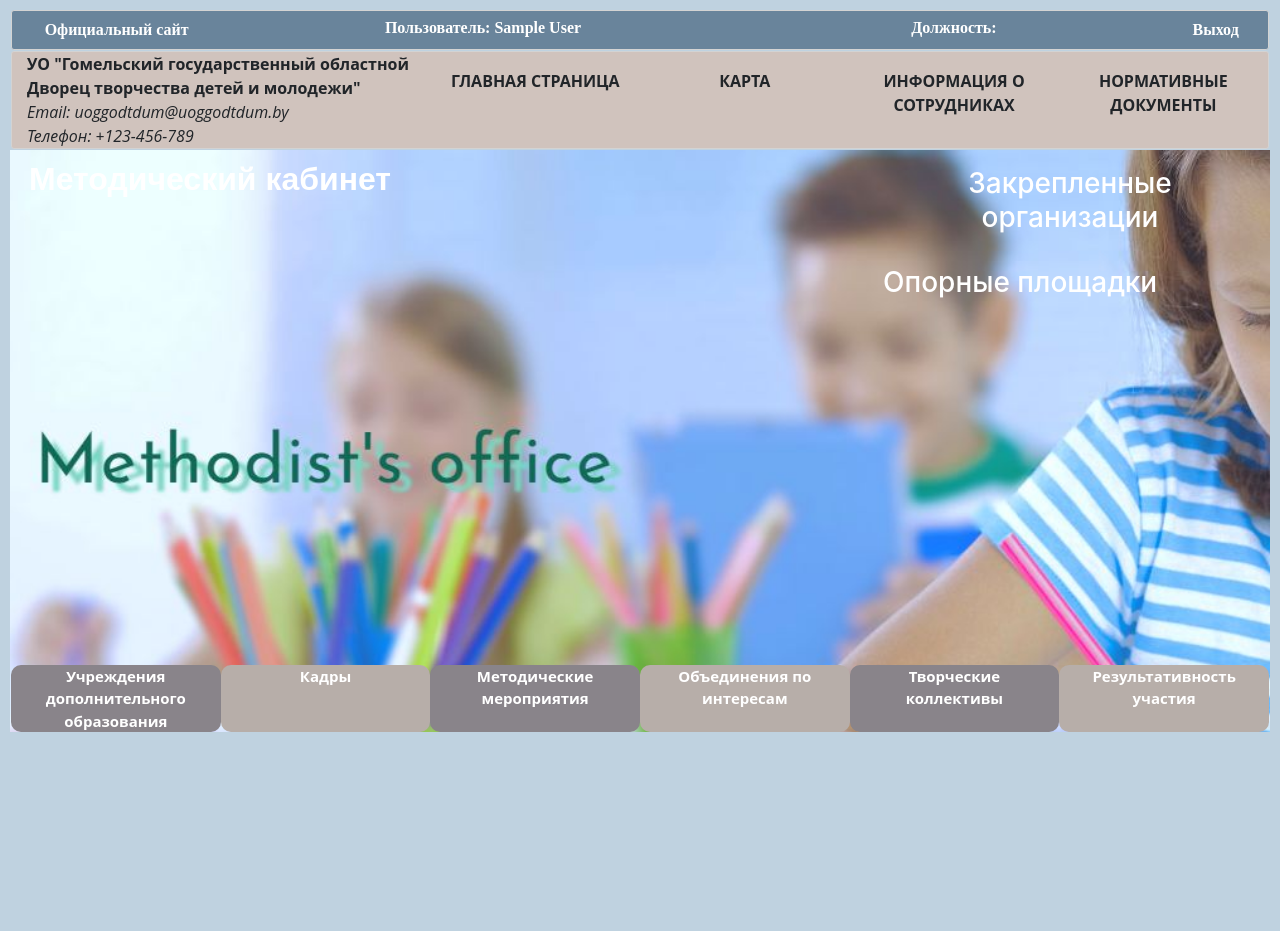
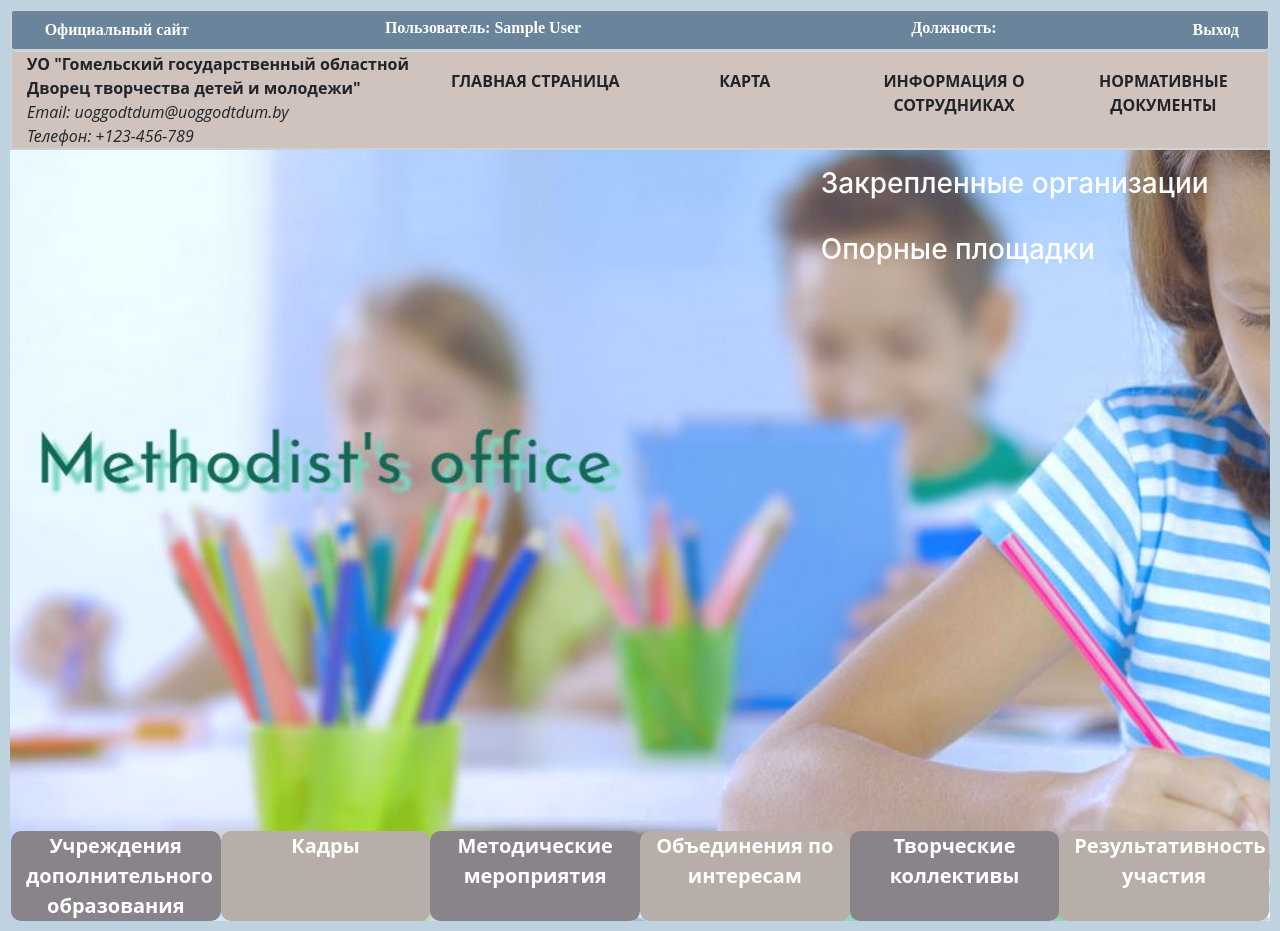
Before and after one commit to suph4rd/DDTProject, a Django app: page / in a window 1280 px wide. Before the commit the page ends 732 px from the top, so only its background shows below. Run offline with Django 3.2, Linux system fonts and the light colour scheme; the visitor is signed in with stand-in values (Sample User, id 1); some libraries are stand-ins or nearby versions.

Commit message:
fix: change styles

```diff
--- a/templates/core/general.html
+++ b/templates/core/general.html
@@ -56,14 +56,14 @@
     {% block content %}
         <div class="general-contect">
         <div class="row justify-content-between">
-            <h2 class="col-4 luminari center bolt" style="color: white;">Методический кабинет</h2>
+{#            <h2 class="col-4 luminari center bolt" style="color: white;">Методический кабинет</h2>#}
 
-            <div class="col-4">
+            <div style="margin-left: 63%">
                 <a class="btn center blot" style="color: white;" href="{% url 'list_organization_view' %}"><h3>Закрепленные организации</h3></a> <br>
                 <a class="btn center bolt" style="color: white;" href="{% url 'support_platform' %}"><h3>Опорные площадки</h3></a>
             </div>
         </div>
-            <div class="row" style="margin-top: 350px; margin-left: 1px; margin-right: 1px">
+            <div class="row" style="margin-top: 550px; margin-left: 1px; margin-right: 1px">
                 <a class="col-2 col-general" style="background-color: #89848a;" href="{% url 'udo_view' %}">
                     Учреждения дополнительного образования
                 </a>
@@ -135,7 +135,7 @@
             font-weight: bold;
             font-family: 'Open Sans';
             text-align: center;
-            font-size: 15px;
+            font-size: 20px;
             border-radius: 10px;
         }
         a {
```
